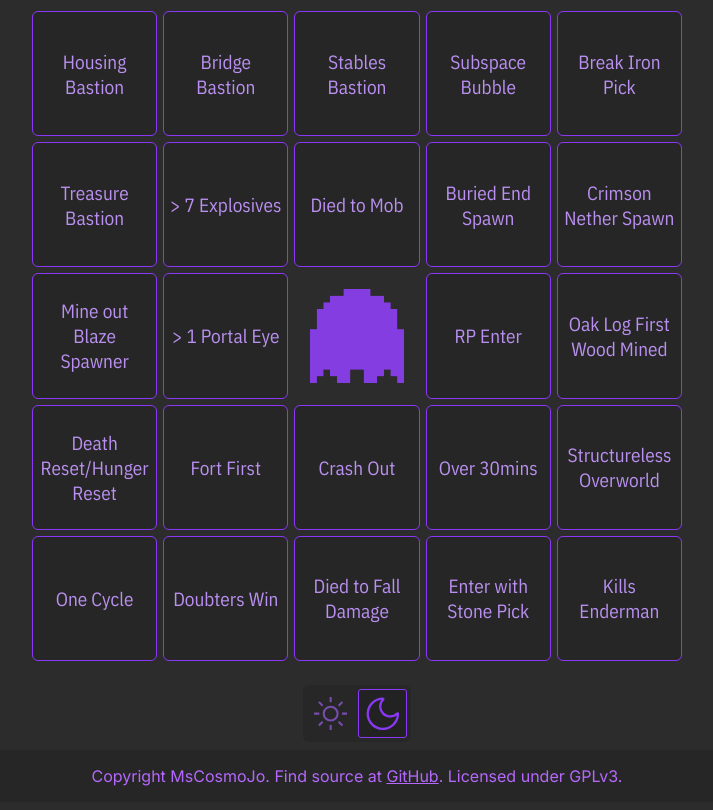
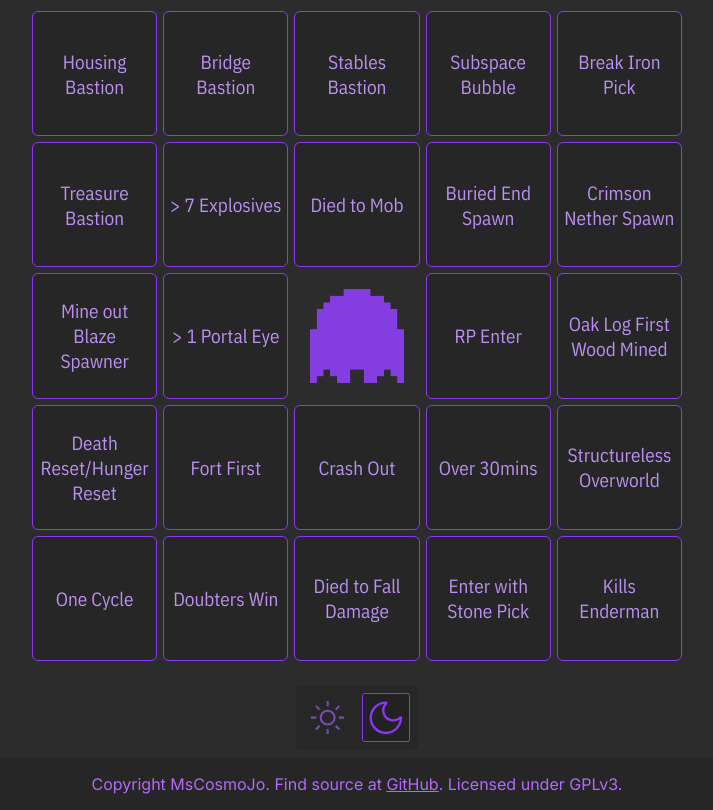
Before and after one commit to Secondairy/bin-go-gen, a website with bundled scripts: page index.html in a window 1280 px wide. Shown: the part 77-887 px from the top of the page, without its empty margins (283-996 px from the left). Built offline with nearby package versions, Linux system fonts and the light colour scheme.

Commit message:
added transitions, WIP MVP

```diff
--- a/css/style.css
+++ b/css/style.css
@@ -74,6 +74,13 @@
   font-weight: 400;
   font-style: normal;
 }
+*,
+*::before,
+*::after {
+  transition: background-color 300ms ease, color 50ms ease,
+    border-color 300ms ease, fill 200ms ease, stroke 300ms ease;
+}
+
 body {
   background: var(--body-bg);
   color: var(--body-fg);
@@ -153,7 +160,7 @@ footer {
   background: var(--cell-bg);
   border: 1px solid var(--border);
   cursor: pointer;
-  font-size: clamp(0.4rem, 2.1vw, 1.2rem);
+  font-size: clamp(0.5rem, 2.2vw, 1.2rem);
   border-radius: clamp(4px, 6px, 12px);
 
   font-family: "IBM Plex Sans Condensed", sans-serif;
@@ -201,18 +208,17 @@ body.hasHover .cell.free.marked:hover {
 
 .theme-toggle {
   display: flex;
-  gap: 0.3rem;
-  padding: 0.25rem;
+  gap: 0.6rem;
+  padding: 0.5rem;
   justify-self: center;
   align-items: center;
   background: var(--theme-toggle-bg);
-  border-radius: 6px;
+  border-radius: 0.35rem;
 }
 
 .mode-btn {
   background: var(--theme-toggle-bg);
   color: var(--inactive-color);
-  border: 0;
   height: 60%;
   width: 60%;
   padding: 0.5em;
@@ -222,6 +228,8 @@ body.hasHover .cell.free.marked:hover {
   text-align: center;
   place-items: center;
   display: grid;
+  border: 1px solid transparent;
+  transition: background-color 300ms ease-in-out;
 }
 .mode-btn svg {
   width: 2.5em;
@@ -231,21 +239,24 @@ body.hasHover .cell.free.marked:hover {
 .mode-btn.active {
   background: var(--active-bg);
   color: var(--active-color);
-  border-radius: 3px;
-  border: 1px solid var(--active-color);
+  border-radius: 0.15rem;
+  border-color: var(--active-color);
+  transition: background-color 300ms ease-in-out;
 }
 
 body.hasHover .mode-btn:hover {
   background: var(--inactive-hover-bg);
-  border-radius: 3px;
-  transition: all 0.2s ease-in-out;
+  border-radius: 0.15rem;
+  transition: background-color 300ms ease-in-out, border-color 200ms ease-in-out,
+    color 200ms ease-in-out;
 }
 
 body.hasHover .mode-btn.active:hover {
   background: var(--active-hover-bg);
-  border-radius: 3px;
-  border: 1px solid var(--active-color);
-  transition: all 0.2s ease-in-out;
+  border-radius: 0.15rem;
+  border-color: var(--active-color);
+  transition: background-color 300ms ease-in-out, border-color 200ms ease-in-out,
+    color 200ms ease-in-out;
 }
 
 a:link,
```
